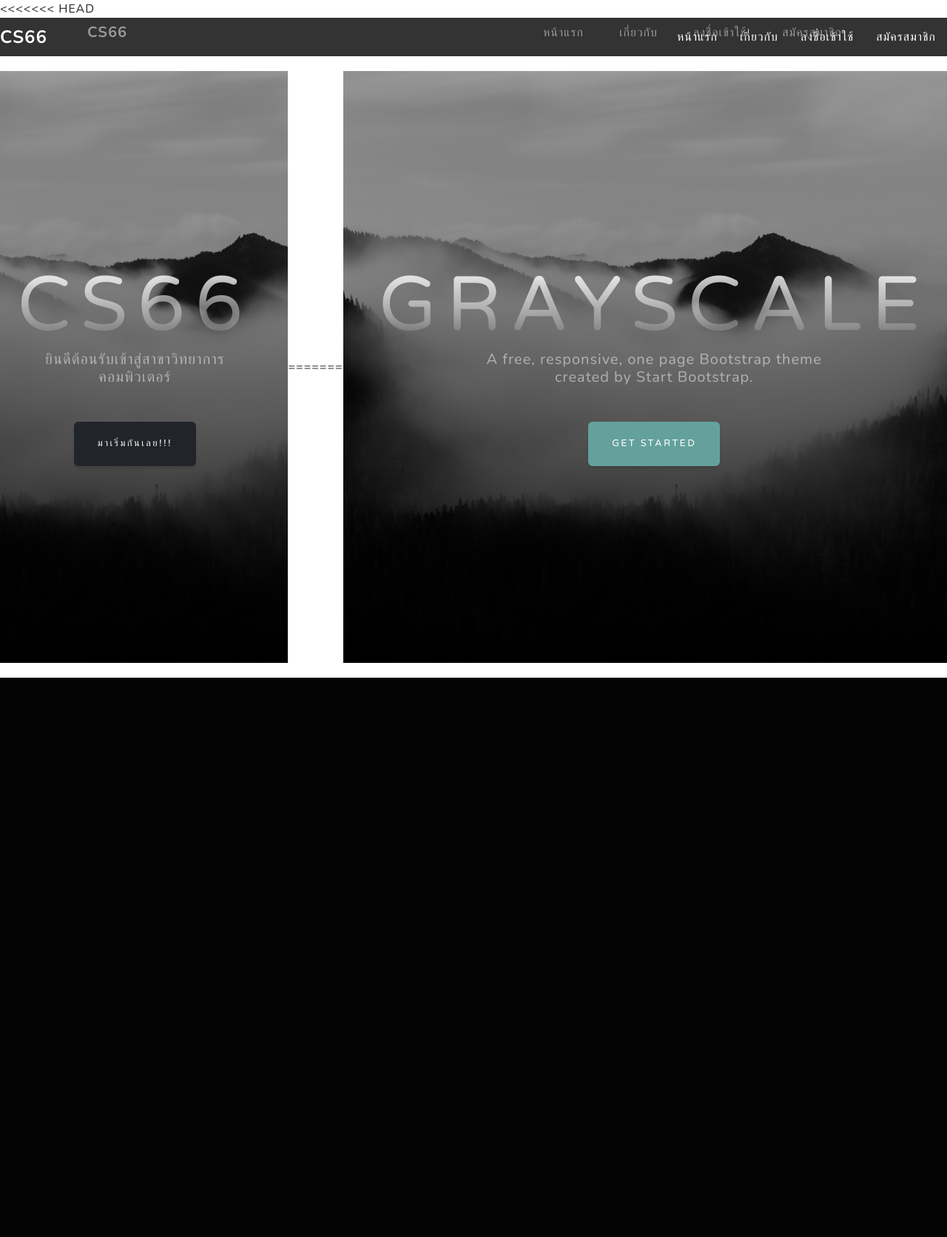
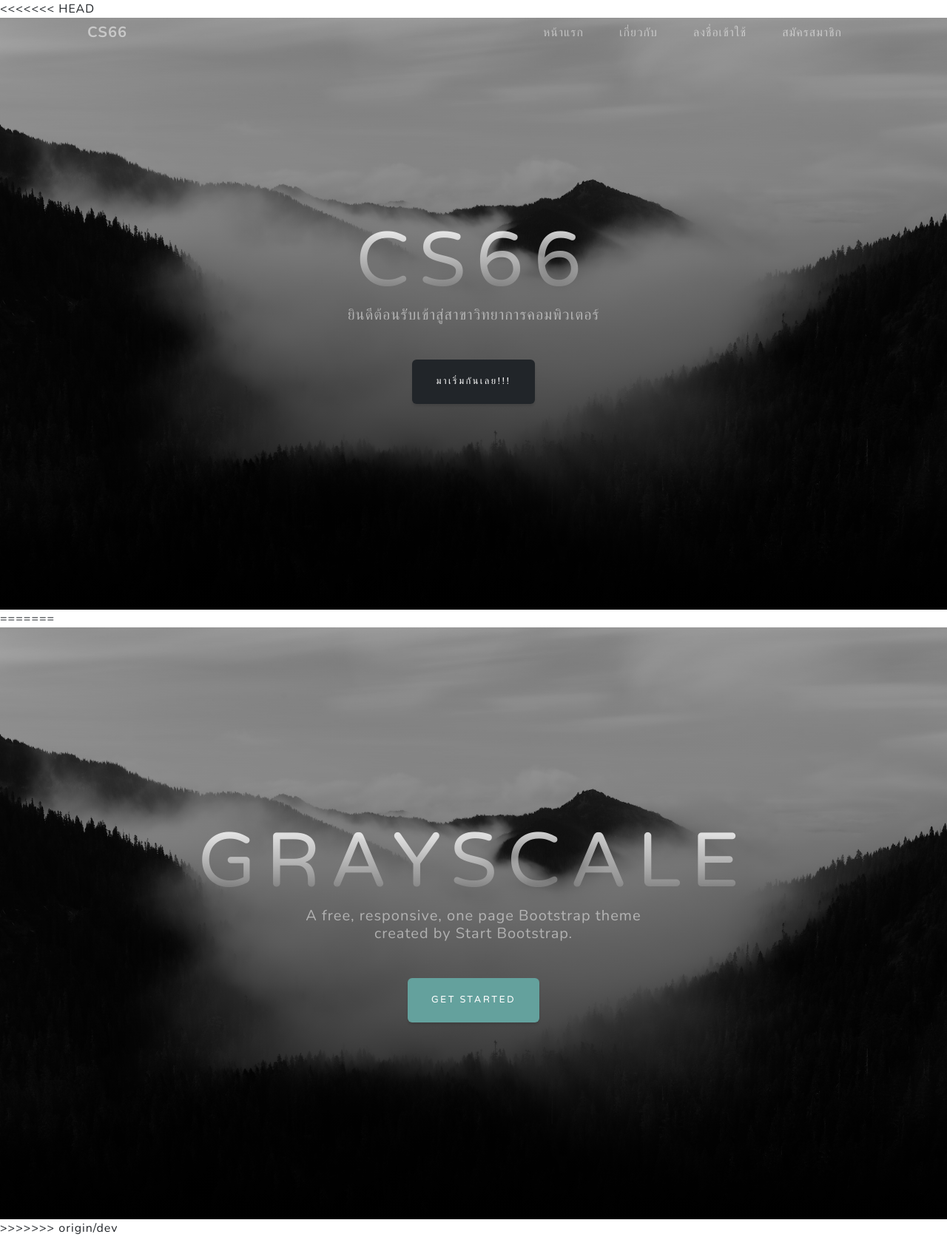
Before and after one commit to mmkunlanat/promote_CS, a Django app: page / in a window 1280 px wide; the page is wider, and only the part inside the window is pictured. Shown: that part at 74% size. Before the commit the page ends 916 px from the top of that part, so only its background shows below. Run offline with Django 5.2, Linux system fonts and the light colour scheme; some libraries are stand-ins or nearby versions.

Commit message:
config base

```diff
--- a/templates/base.html
+++ b/templates/base.html
@@ -2,104 +2,6 @@
 
 <!DOCTYPE html>
 <html lang="en">
-<<<<<<< HEAD
-<head>
-    <meta charset="utf-8" />
-    <meta name="viewport" content="width=device-width, initial-scale=1, shrink-to-fit=no" />
-    <meta name="description" content="" />
-    <meta name="author" content="" />
-    <title>โปรโมทสาขา</title>
-    <link rel="icon" type="image/x-icon" href="{% static 'assets/favicon.ico' %}" />
-    <!-- Font Awesome icons (free version)-->
-    <script src="https://use.fontawesome.com/releases/v6.3.0/js/all.js" crossorigin="anonymous"></script>
-    <!-- Google fonts-->
-    <link rel="preconnect" href="https://fonts.gstatic.com" />
-    <link href="https://fonts.googleapis.com/css2?family=Tinos:ital,wght@0,400;0,700;1,400;1,700&amp;display=swap" rel="stylesheet" />
-    <link href="https://fonts.googleapis.com/css2?family=DM+Sans:ital,wght@0,400;0,500;0,700;1,400;1,500;1,700&amp;display=swap" rel="stylesheet" />
-    <link rel="stylesheet" href="{% static 'style.css' %}">
-    <style>
-        /* CSS Styles */
-        body {
-            font-family: 'DM Sans', sans-serif;
-            margin: 0;
-            padding: 0;
-            display: flex;
-            flex-direction: column;
-            min-height: 100vh;
-        }
-        .navbar {
-            background-color: #333;
-            padding: 1rem;
-            position: sticky;
-            top: 0;
-            width: 100%;
-            z-index: 1000;
-        }
-        .navbar .logo a {
-            color: #fff;
-            text-decoration: none;
-            font-size: 24px;
-            font-weight: bold;
-        }
-        .navbar .nav-menu {
-            list-style: none;
-            margin: 0;
-            padding: 0;
-            display: flex;
-            justify-content: center;
-        }
-        .navbar .nav-menu li {
-            margin: 0 15px;
-        }
-        .navbar .nav-menu a {
-            color: #fff;
-            text-decoration: none;
-            font-size: 16px;
-            transition: color 0.3s;
-        }
-        .navbar .nav-menu a:hover {
-            color: #f0f0f0;
-        }
-        .content {
-            flex: 1; /* This makes sure the content area takes up available space */
-            display: flex;
-            justify-content: center;
-            align-items: center;
-            padding: 20px;
-            box-sizing: border-box;
-        }
-        .social-icons {
-            position: fixed;
-            bottom: 20px;
-            right: 20px;
-        }
-        .social-icons .btn {
-            color: #fff;
-            background-color: #333;
-            margin: 5px;
-        }
-        .social-icons .btn:hover {
-            background-color: #555;
-        }
-    </style>
-</head>
-<body>
-    <!-- Navigation Bar -->
-    <div class="navbar">
-        <div class="logo">
-            <a href="{% url 'index' %}">CS66</a>
-        </div>
-        <ul class="nav-menu">
-            <li><a href="{% url 'index' %}">หน้าแรก</a></li>
-            <li><a href="{% url 'about' %}">เกี่ยวกับ</a></li>
-            <li><a href="{% url 'login' %}">ลงชื่อเข้าใช้</a></li>
-            <li><a href="{% url 'register' %}">สมัครสมาชิก</a></li>
-        </ul>
-    </div>
-
-    <!-- Main content area -->
-    <div class="content">
-=======
     <head>
         <meta charset="utf-8" />
         <meta name="viewport" content="width=device-width, initial-scale=1, shrink-to-fit=no" />
@@ -134,7 +36,6 @@
                 </div>
             </div>
         </nav>
->>>>>>> origin/dev
         {% block content %}{% endblock content %}
 
 
```
